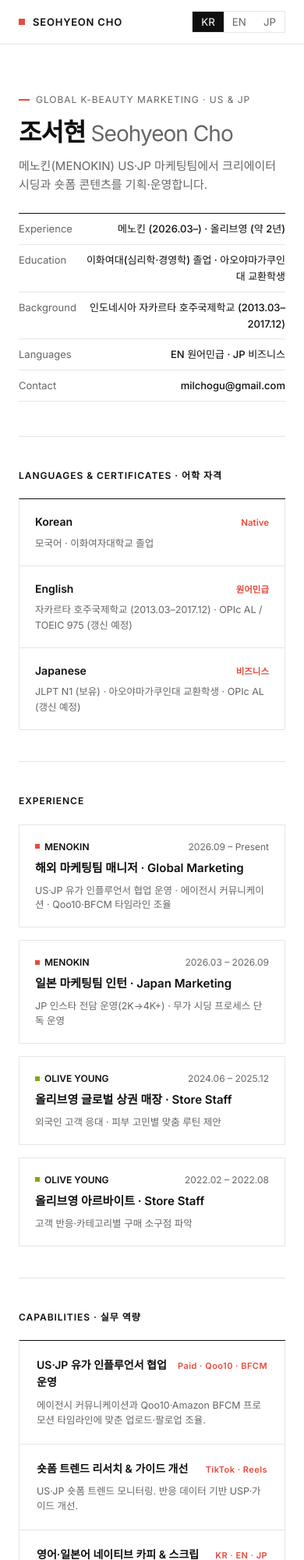
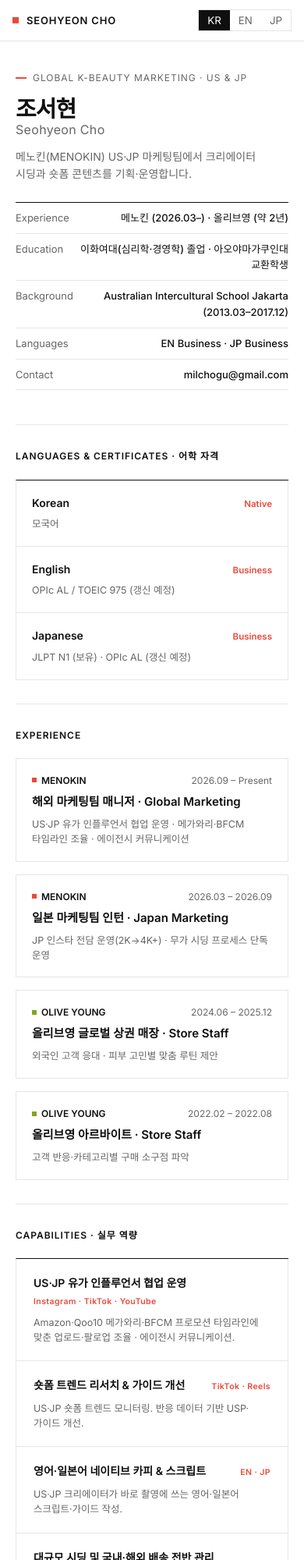
Before and after one commit to milchogu/seohyeoncho, a plain HTML site: page index.html in a window 390 px wide. Shown: the top 2000 px of the page at 78% size. Drawn offline with Linux system fonts and the light colour scheme.

Commit message:
Update copy (languages/capabilities) and mobile content-menu layout

```diff
--- a/index.html
+++ b/index.html
@@ -18,6 +18,8 @@
       --accent: #e84a3c;
     }
 
+    .nowrap { white-space: nowrap; }
+
     * { box-sizing: border-box; margin: 0; padding: 0; }
 
     body {
@@ -30,6 +32,13 @@
     }
 
     a { color: inherit; text-decoration: none; }
+
+    /* 한글 줄바꿈: 단어 중간에서 끊기지 않게 */
+    .hero-sub, .meta-row span, .exp-note, .cap-title, .cap-desc, .lang-cert,
+    .item-title, .item-account, .kpi-sub, .section-title {
+      word-break: keep-all;
+      overflow-wrap: break-word;
+    }
 
     /* Top bar */
     header {
@@ -144,6 +153,12 @@
       font-size: 15px;
       color: var(--muted);
       max-width: 480px;
+    }
+
+    .hero-name-en {
+      font-weight: 400;
+      color: var(--muted);
+      font-size: 28px;
     }
 
     .meta-table {
@@ -485,6 +500,8 @@
     }
 
     @media (max-width: 800px) {
+      header .nav-inner { padding: 12px 16px; }
+      main { padding: 32px 20px 60px; }
       .hero { grid-template-columns: 1fr; gap: 24px; }
       .kpi-strip { grid-template-columns: 1fr; }
       .kpi-cell { padding: 18px 0; border-right: 0; border-bottom: 1px solid var(--line); }
@@ -492,7 +509,32 @@
       .kpi-cell:last-child { border-bottom: 0; }
       .exp-grid, .cap-grid, .lang-grid, .menu-grid { grid-template-columns: 1fr; }
       .nav-links { display: none; }
-      h1 { font-size: 32px; }
+      .section { padding: 30px 0; }
+      h1 { font-size: 29px; display: flex; flex-direction: column; gap: 2px; }
+      .hero-name-en { font-size: 16px; letter-spacing: 0.02em; }
+      .hero-sub { font-size: 14px; }
+      .meta-row { gap: 12px; }
+      .meta-row span:last-child { text-align: right; }
+      .cap-head { flex-wrap: wrap; gap: 4px 10px; }
+      .cap-tag { font-size: 10.5px; }
+
+      /* Content Menu 카드: 썸네일 왼쪽 고정 · 설명 오른쪽 */
+      .item { flex-direction: row; align-items: stretch; }
+      .item .thumb {
+        flex: 0 0 96px;
+        width: 96px;
+        min-height: 120px;
+        align-self: stretch;
+        aspect-ratio: auto;
+        border-bottom: 0;
+        border-right: 1px solid var(--line);
+      }
+      .thumb-tag { top: 6px; left: 6px; font-size: 9px; padding: 2px 6px; }
+      .item-body { padding: 12px 12px 12px 14px; gap: 4px; min-width: 0; }
+      .item-title { font-size: 13px; line-height: 1.35; }
+      .item-account { font-size: 11.5px; }
+      .item-foot { padding-top: 8px; gap: 6px 8px; flex-wrap: wrap; font-size: 11.5px; }
+      .metric { font-size: 11.5px; }
     }
   </style>
 </head>
@@ -522,7 +564,7 @@
     <section class="hero" id="about">
       <div>
         <div class="eyebrow">Global K-Beauty Marketing · US &amp; JP</div>
-        <h1>조서현 <span style="font-weight:400; color:var(--muted); font-size:28px;">Seohyeon Cho</span></h1>
+        <h1>조서현 <span class="hero-name-en">Seohyeon Cho</span></h1>
         <p class="hero-sub">
           메노킨(MENOKIN) US·JP 마케팅팀에서 크리에이터 시딩과 숏폼 콘텐츠를 기획·운영합니다.
         </p>
@@ -530,8 +572,8 @@
       <div class="meta-table">
         <div class="meta-row"><span>Experience</span><span>메노킨 (2026.03–) · 올리브영 (약 2년)</span></div>
         <div class="meta-row"><span>Education</span><span>이화여대(심리학·경영학) 졸업 · 아오야마가쿠인대 교환학생</span></div>
-        <div class="meta-row"><span>Background</span><span>인도네시아 자카르타 호주국제학교 (2013.03–2017.12)</span></div>
-        <div class="meta-row"><span>Languages</span><span>EN 원어민급 · JP 비즈니스</span></div>
+        <div class="meta-row"><span>Background</span><span>Australian Intercultural School Jakarta (2013.03–2017.12)</span></div>
+        <div class="meta-row"><span>Languages</span><span>EN Business · JP Business</span></div>
         <div class="meta-row"><span>Contact</span><span>milchogu@gmail.com</span></div>
       </div>
     </section>
@@ -546,21 +588,21 @@
             <span class="lang-name">Korean</span>
             <span class="lang-level">Native</span>
           </div>
-          <div class="lang-cert">모국어 · 이화여자대학교 졸업</div>
+          <div class="lang-cert">모국어</div>
         </div>
         <div class="lang-card">
           <div class="lang-head">
             <span class="lang-name">English</span>
-            <span class="lang-level">원어민급</span>
+            <span class="lang-level">Business</span>
           </div>
-          <div class="lang-cert">자카르타 호주국제학교 (2013.03–2017.12) · OPIc AL / TOEIC 975 (갱신 예정)</div>
+          <div class="lang-cert">OPIc AL / TOEIC 975 (갱신 예정)</div>
         </div>
         <div class="lang-card">
           <div class="lang-head">
             <span class="lang-name">Japanese</span>
-            <span class="lang-level">비즈니스</span>
+            <span class="lang-level">Business</span>
           </div>
-          <div class="lang-cert">JLPT N1 (보유) · 아오야마가쿠인대 교환학생 · OPIc AL (갱신 예정)</div>
+          <div class="lang-cert">JLPT N1 (보유) · OPIc AL (갱신 예정)</div>
         </div>
       </div>
     </section>
@@ -576,7 +618,7 @@
             <span>2026.09 – Present</span>
           </div>
           <div class="exp-role">해외 마케팅팀 매니저 · Global Marketing</div>
-          <div class="exp-note">US·JP 유가 인플루언서 협업 운영 · 에이전시 커뮤니케이션 · Qoo10·BFCM 타임라인 조율</div>
+          <div class="exp-note">US·JP 유가 인플루언서 협업 운영 · 메가와리·BFCM 타임라인 조율 · 에이전시 커뮤니케이션</div>
         </div>
         <div class="exp-card">
           <div class="exp-top">
@@ -613,9 +655,9 @@
         <div class="cap-card">
           <div class="cap-head">
             <span class="cap-title">US·JP 유가 인플루언서 협업 운영</span>
-            <span class="cap-tag">Paid · Qoo10 · BFCM</span>
+            <span class="cap-tag">Instagram · TikTok · YouTube</span>
           </div>
-          <p class="cap-desc">에이전시 커뮤니케이션과 Qoo10·Amazon BFCM 프로모션 타임라인에 맞춘 업로드·팔로업 조율.</p>
+          <p class="cap-desc">Amazon·Qoo10 메가와리·BFCM 프로모션 타임라인에 맞춘 업로드·팔로업 조율 · 에이전시 커뮤니케이션.</p>
         </div>
         <div class="cap-card">
           <div class="cap-head">
@@ -627,23 +669,23 @@
         <div class="cap-card">
           <div class="cap-head">
             <span class="cap-title">영어·일본어 네이티브 카피 &amp; 스크립트</span>
-            <span class="cap-tag">KR · EN · JP</span>
+            <span class="cap-tag">EN · JP</span>
           </div>
           <p class="cap-desc">US·JP 크리에이터가 바로 촬영에 쓰는 영어·일본어 스크립트·가이드 작성.</p>
         </div>
         <div class="cap-card">
           <div class="cap-head">
-            <span class="cap-title">대규모 시딩 트래킹 &amp; 3PL 출고 관리</span>
+            <span class="cap-title">대규모 시딩 및 국내·해외 배송 전반 관리</span>
             <span class="cap-tag">발송 미스 0건</span>
           </div>
-          <p class="cap-desc">Google Sheets·Excel로 시딩 발송·회수 일정 관리. 국내·해외 3PL 배송 트래킹.</p>
+          <p class="cap-desc">Google Sheets·Excel로 시딩 물량 배송·회수 일정 관리. 국내·해외 3PL 출고·배송·회수까지 전 과정 직접 운영.</p>
         </div>
       </div>
     </section>
 
     <section class="section" id="seeding-metrics" style="padding-bottom: 0; border-bottom: 0;">
       <div class="section-head" style="margin-bottom: 0;">
-        <div class="section-title">Gifted Seeding &amp; SNS Growth · 무가 시딩 · SNS 성과</div>
+        <div class="section-title">Gifted Seeding &amp; SNS Growth · <span class="nowrap">무가 시딩 · SNS 성과</span></div>
       </div>
       <div class="kpi-strip" aria-label="Key Metrics">
         <div class="kpi-cell">
@@ -760,7 +802,6 @@
           </div>
         </article>
       </div>
-      </div>
     </section>
   </main>
 
```
